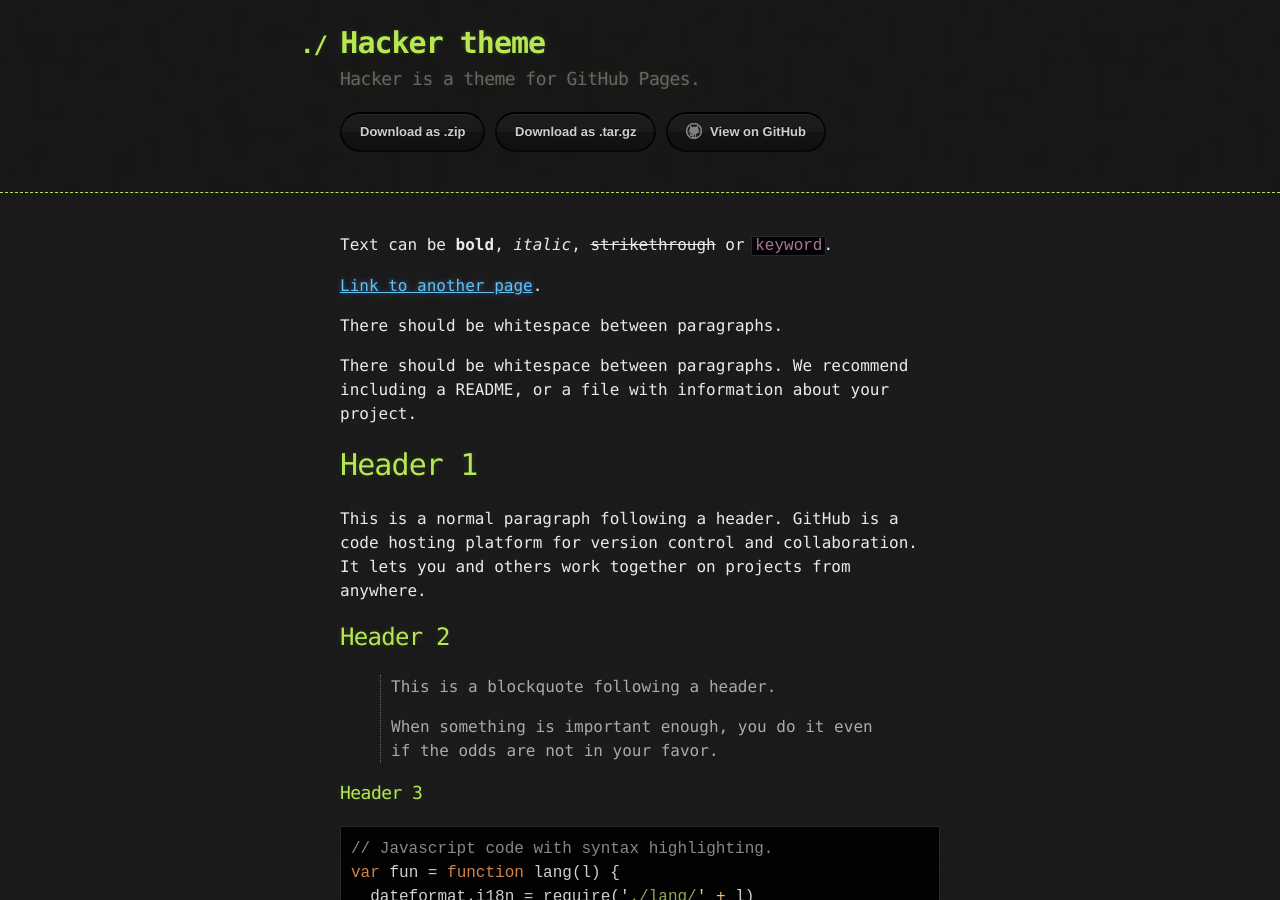
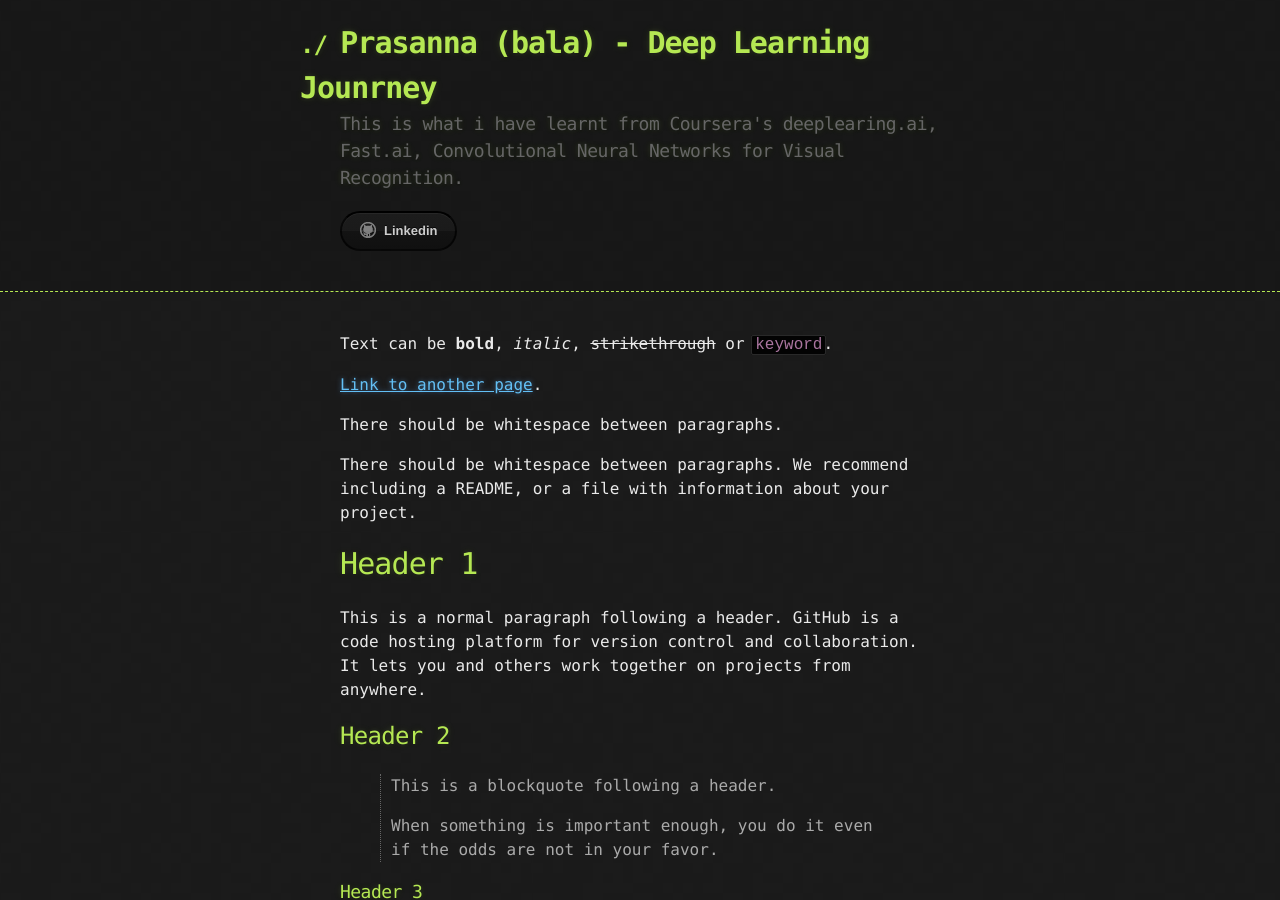
Before and after one commit to balaprasanna/balaprasanna.github.io, a Jekyll site: the page built from index.md, in a window 1280 px wide and 900 px high. Built offline with Jekyll 4.4.1, drawn with Linux system fonts in a browser that asks for light colours.

Commit message:
Template changed

```diff
--- a/_config.yml
+++ b/_config.yml
@@ -1,5 +1,8 @@
-title: Hacker theme
-description: Hacker is a theme for GitHub Pages.
-show_downloads: true
+title: Prasanna (bala) - Deep Learning Jounrney
+description: This is what i have learnt from Coursera's deeplearing.ai, Fast.ai, Convolutional Neural Networks for Visual Recognition.
+show_downloads: false
 google_analytics:
 theme: jekyll-theme-hacker
+linkedin: https://www.linkedin.com/in/balaprasanna
+fb: https://www.facebook.com/Meprasanna
+twitter: https://twitter.com/balaissvp
--- /dev/null
+++ b/_layouts/home_layout.html
@@ -0,0 +1,46 @@
+<!DOCTYPE html>
+<html lang="{{ site.lang | default: "en-US" }}">
+  <head>
+    <meta charset='utf-8'>
+    <meta http-equiv="X-UA-Compatible" content="chrome=1">
+    <meta name="viewport" content="width=device-width, initial-scale=1">
+    <link rel="stylesheet" href="{{ '/assets/css/style.css?v=' | append: site.github.build_revision | relative_url }}">
+
+{% seo %}
+  </head>
+
+  <body>
+
+    <header>
+      <div class="container">
+        <h1>{{ site.title | default: site.github.repository_name }}</h1>
+        <h2>{{ site.description | default: site.github.project_tagline }}</h2>
+
+        <section id="downloads">
+          {% if site.show_downloads %}
+            <a href="{{ site.fb }}" class="btn">Facebook</a>
+            <a href="{{ site.twitter }}" class="btn">Twitter</a>
+          {% endif %}
+          <a href="{{ site.linkedin }}" class="btn btn-github"><span class="icon"></span>Linkedin</a>
+        </section>
+      </div>
+    </header>
+
+    <div class="container">
+      <section id="main_content">
+        {{ content }}
+      </section>
+    </div>
+
+    {% if site.google_analytics %}
+      <script type="text/javascript">
+        (function(i,s,o,g,r,a,m){i['GoogleAnalyticsObject']=r;i[r]=i[r]||function(){
+        (i[r].q=i[r].q||[]).push(arguments)},i[r].l=1*new Date();a=s.createElement(o),
+        m=s.getElementsByTagName(o)[0];a.async=1;a.src=g;m.parentNode.insertBefore(a,m)
+        })(window,document,'script','//www.google-analytics.com/analytics.js','ga');
+        ga('create', '{{ site.google_analytics }}', 'auto');
+        ga('send', 'pageview');
+      </script>
+    {% endif %}
+  </body>
+</html>
```
Also changed, not shown: another-page.md (+1 -1 lines), index.md (+1 -1 lines).
